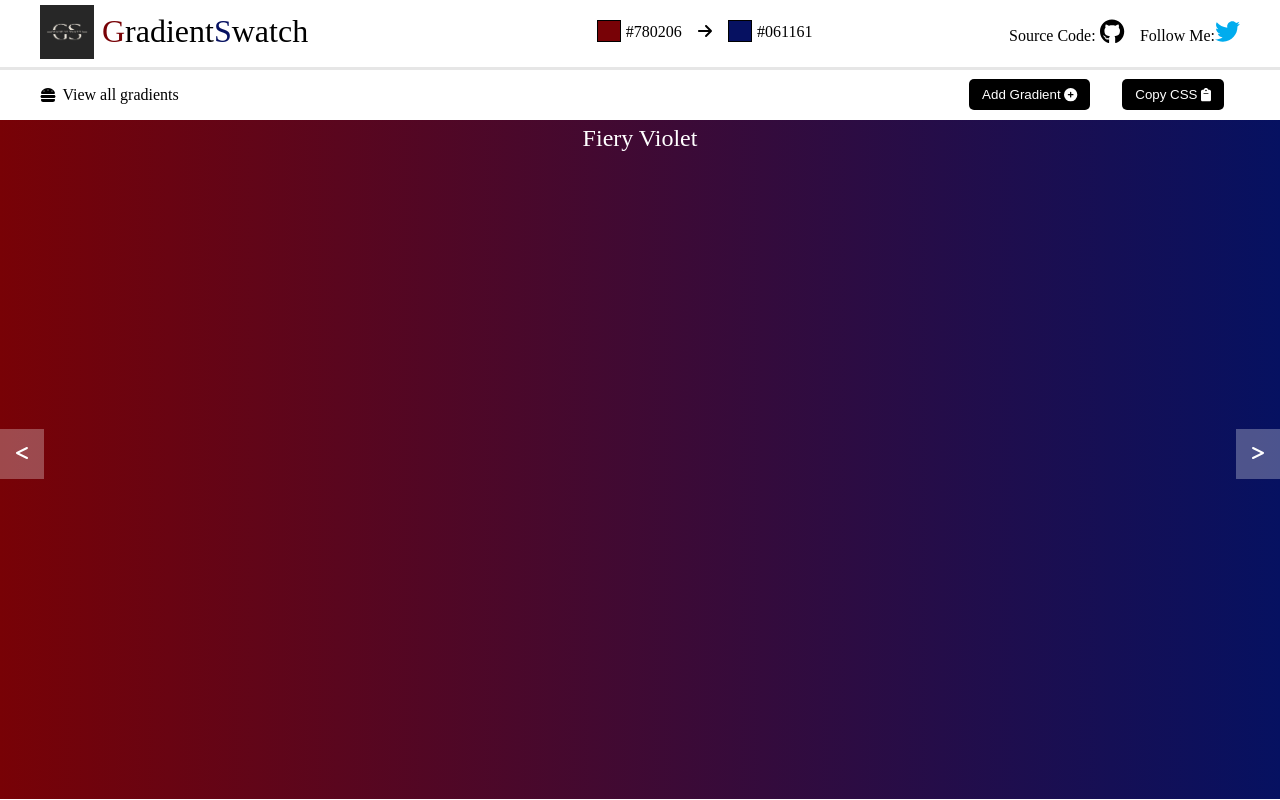
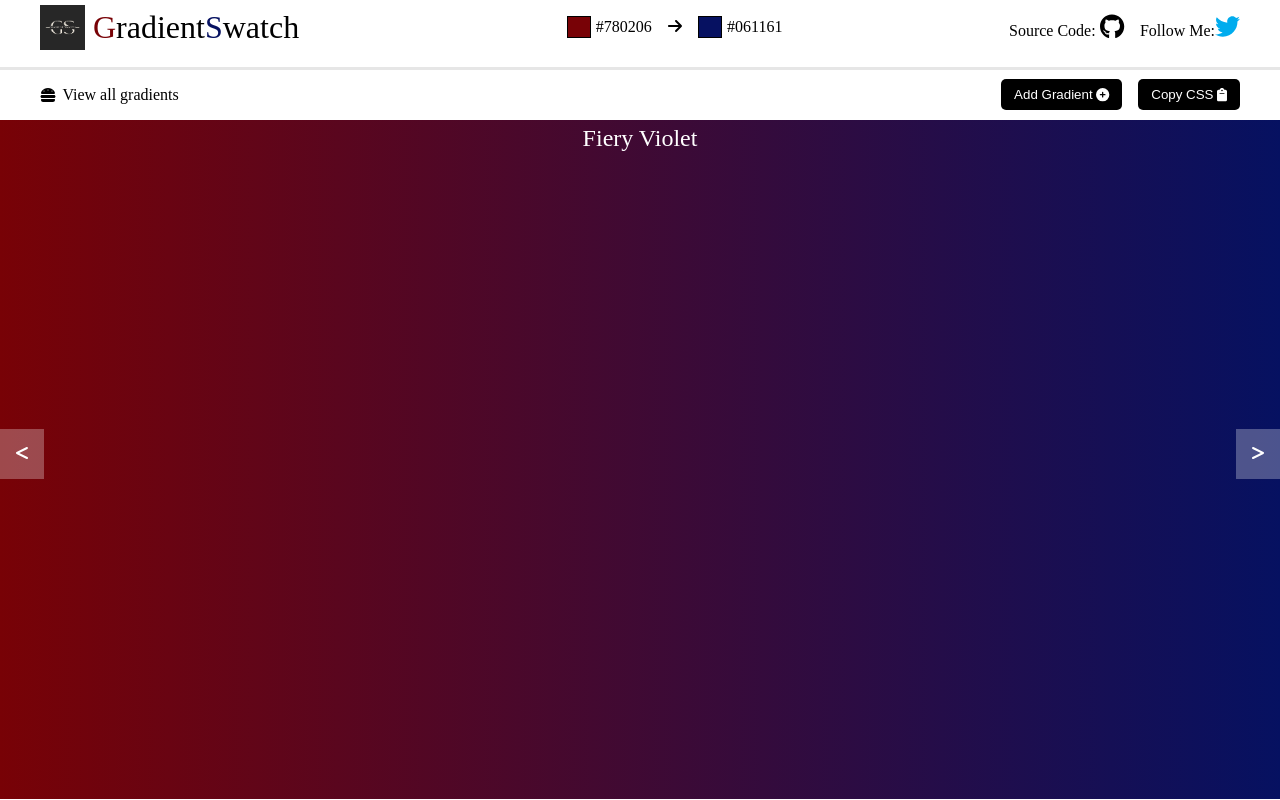
Before and after one commit to vermilion4/gradient_website, a React (Create React App) app: page / in a window 1280 px wide. Built offline with nearby package versions, Linux system fonts and the light colour scheme.

Commit message:
navbar fix

```diff
--- a/src/Navbar/navbar.css
+++ b/src/Navbar/navbar.css
@@ -47,7 +47,7 @@ nav,
   display: flex;
   align-items: center;
   gap: 0.5rem;
-  width: 30%;
+  width: 25%;
 }
 .logo-img {
   width: 15%;
@@ -80,7 +80,6 @@ nav,
 }
 .action-btns {
   display: flex;
-  gap: 1rem;
 }
 .action-btns button {
   padding: 0.5rem 0.8rem;
@@ -93,6 +92,9 @@ nav,
 .action-btns button:hover {
   background-color: rgba(0, 0, 0, 0.438);
   cursor: pointer;
+}
+.add {
+  margin-right: 1rem;
 }
 .close-icon {
   padding: 0.5rem;
```
